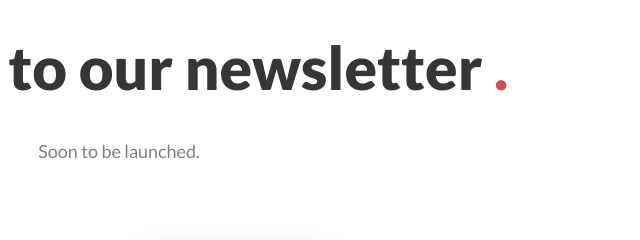
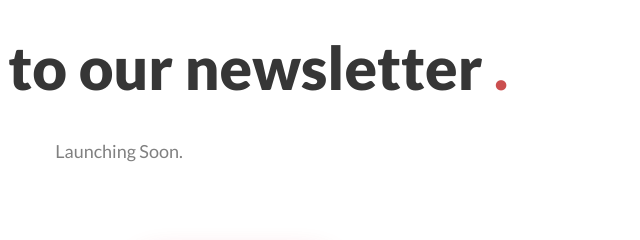
Before and after one commit to MySharePay/MySharePay.github.io, a plain HTML site: page index.html in a window 1280 px wide. Shown: the part 3380-3620 px from the top of the page, 521-1161 px from the left. Drawn offline with nearby package versions, Linux system fonts and the light colour scheme.

Commit message:
Update index.html

```diff
--- a/index.html
+++ b/index.html
@@ -425,7 +425,7 @@
           Subscribe to our newsletter <span class="red_dot">.</span>
         </h2>
         <p class="">
-          Soon to be launched.
+          Launching Soon.
         </p>
       </div>
       <div class="subscribe-form">
```
